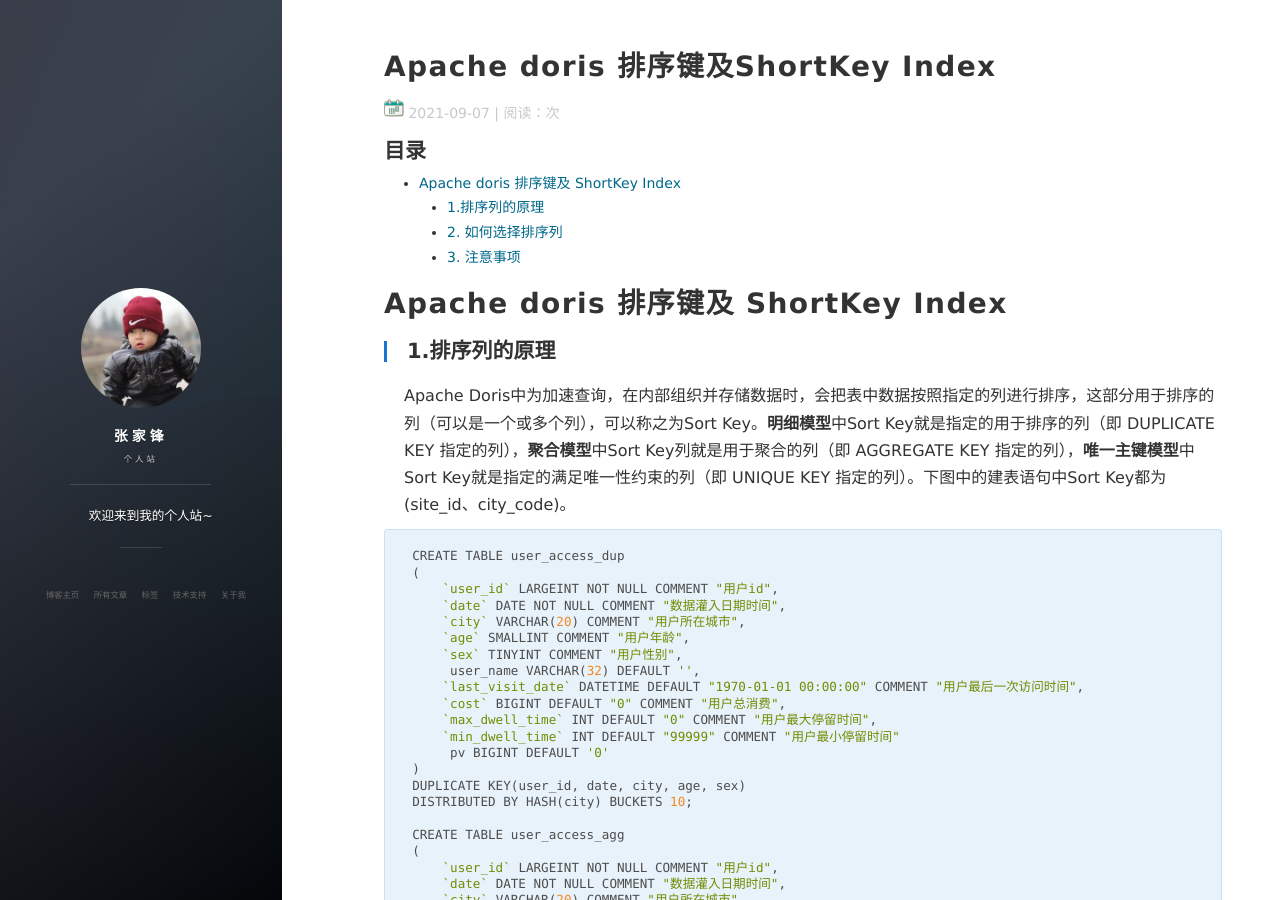
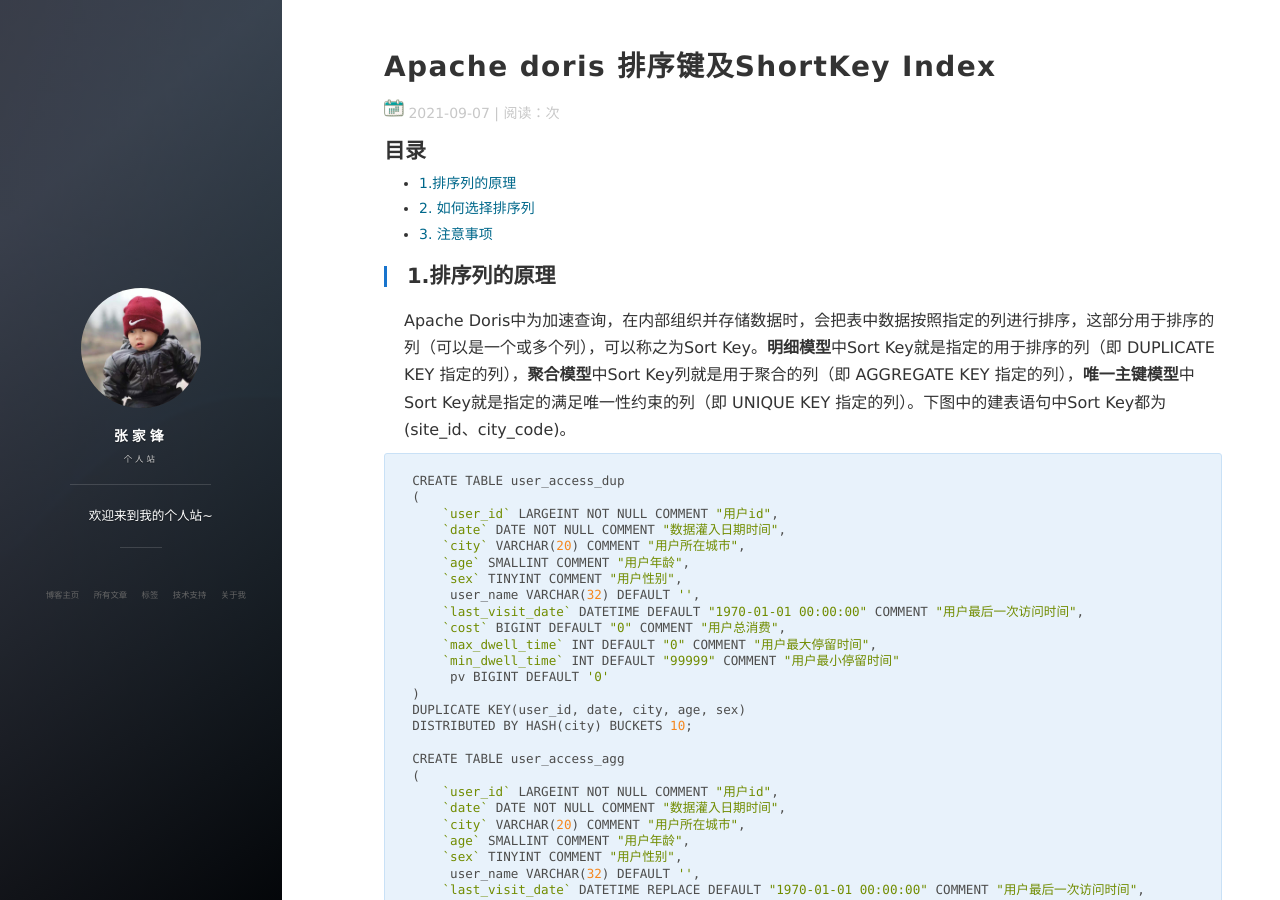
Before and after one commit to hf200012/hf200012.github.io, a Jekyll site: the page built from _posts/2021-09-07-Apache Doris 排序键及ShortKey Index .md, in a window 1280 px wide and 900 px high. Built offline with Jekyll 4.4.1, drawn with Linux system fonts in a browser that asks for light colours; nearby versions of some CDN libraries; comment, search, counter and statistics services are not loaded.

Commit message:
Update 2021-09-07-Apache Doris 排序键及ShortKey Index .md

```diff
--- a/_posts/2021-09-07-Apache Doris 排序键及ShortKey Index .md
+++ b/_posts/2021-09-07-Apache Doris 排序键及ShortKey Index .md
@@ -5,8 +5,6 @@
 description: "Apache doris 排序键及ShortKey Index"
 tag: Apache Doris
 ---
-# Apache doris 排序键及 ShortKey Index
-
 ## 1.排序列的原理
 
 Apache Doris中为加速查询，在内部组织并存储数据时，会把表中数据按照指定的列进行排序，这部分用于排序的列（可以是一个或多个列），可以称之为Sort Key。**明细模型**中Sort Key就是指定的用于排序的列（即 DUPLICATE KEY 指定的列），**聚合模型**中Sort Key列就是用于聚合的列（即 AGGREGATE KEY 指定的列），**唯一主键模型**中Sort Key就是指定的满足唯一性约束的列（即 UNIQUE KEY 指定的列）。下图中的建表语句中Sort Key都为 (site_id、city_code)。
```
